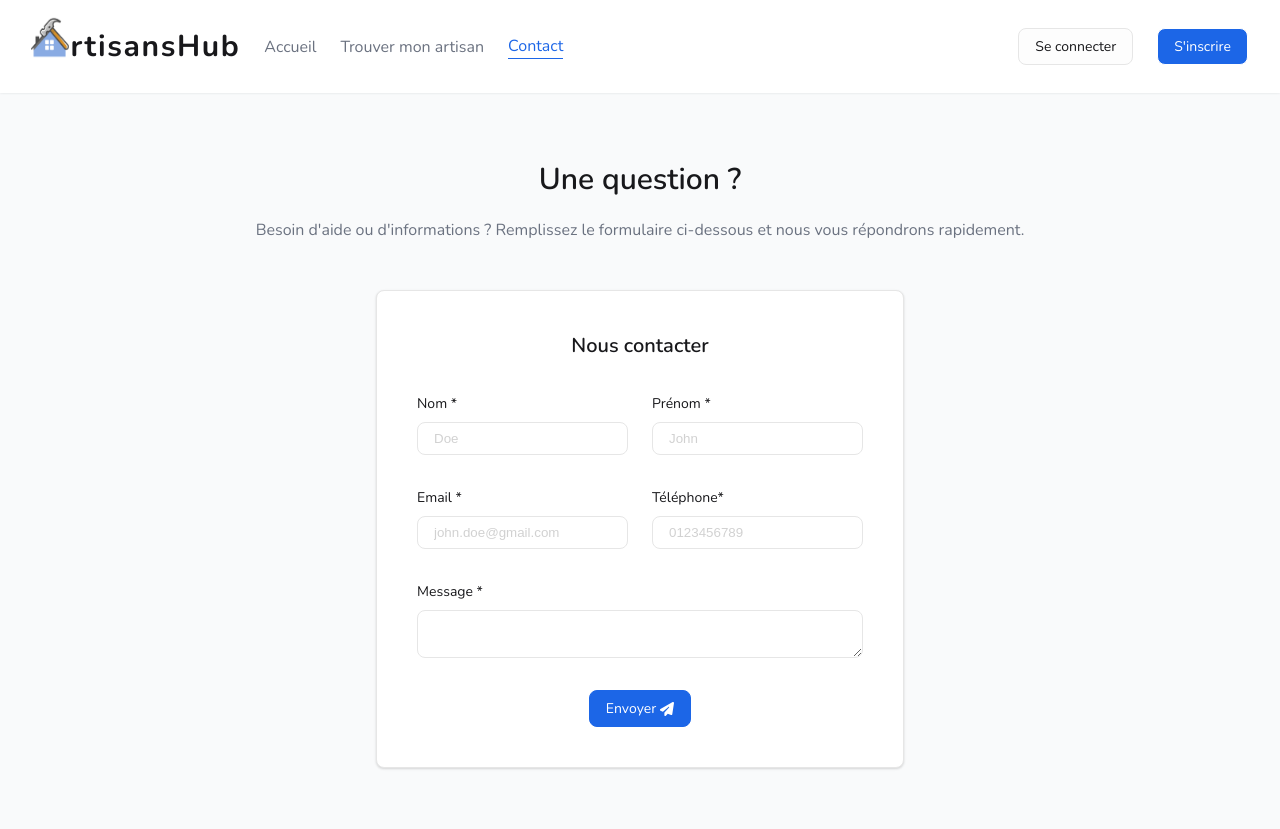
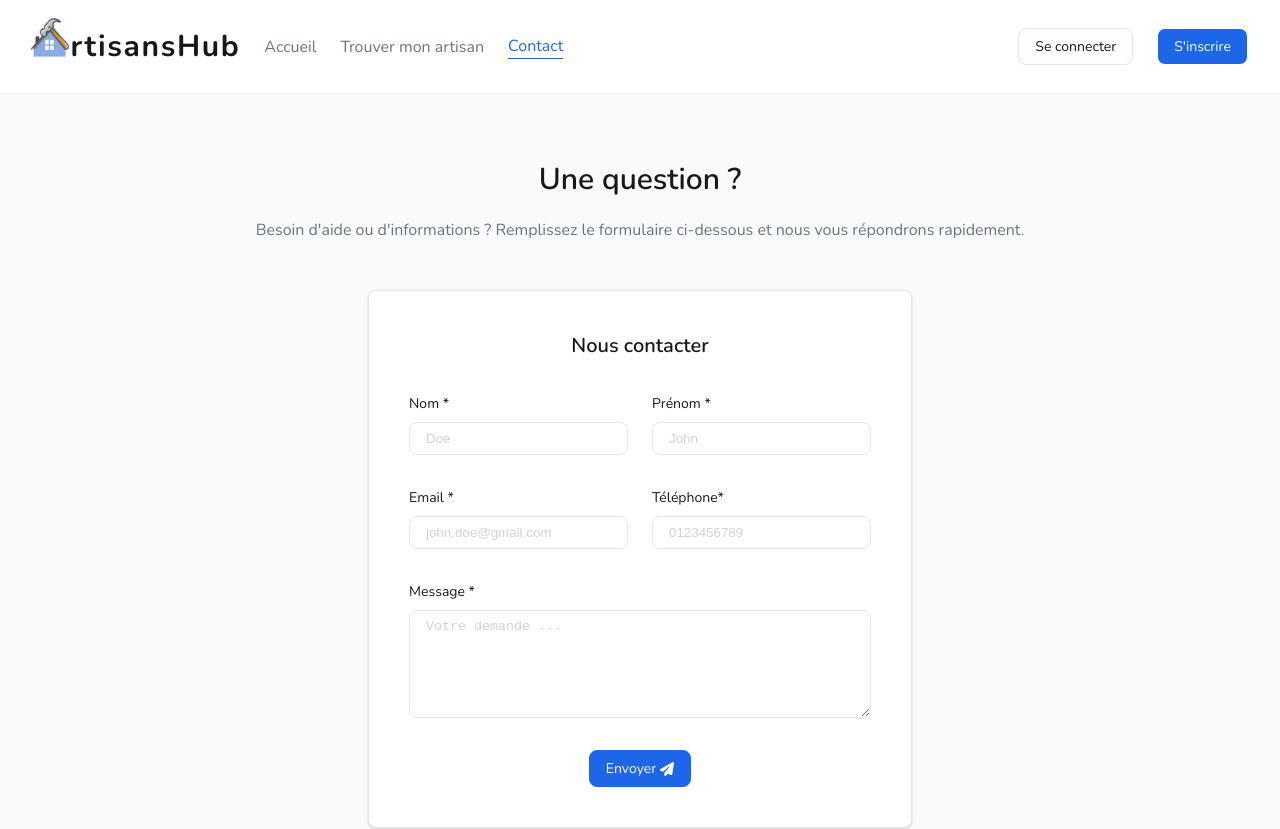
Before and after one commit to David-Hoang/artisanshub-front, a React (Vite) app: page /contactez-nous in a window 1280 px wide. Shown: the top 829 px of the page. Built offline with nearby package versions, Linux system fonts and the light colour scheme; no server answers.

Commit message:
update contact form design

```diff
--- a/src/components/layout/NavMenu.jsx
+++ b/src/components/layout/NavMenu.jsx
@@ -6,17 +6,17 @@ function NavMenu({closeMobileMenu}) {
 
     return (
         <>
-            <li className={location.pathname === '/' && "active-menu"}>
+            <li className={location.pathname === '/' ? "active-menu" : ""}>
                 <Link to="/" onClick={closeMobileMenu}>
                     Accueil
                 </Link>
             </li>
-            <li className={location.pathname === '/trouver-artisan' && "active-menu"}>
+            <li className={location.pathname === '/trouver-artisan' ? "active-menu" : ""}>
                 <Link to="/trouver-artisan" onClick={closeMobileMenu}>
                     Trouver mon artisan
                 </Link>
             </li>
-            <li className={location.pathname === '/contactez-nous' && "active-menu"}>
+            <li className={location.pathname === '/contactez-nous' ? "active-menu" : ""}>
                 <Link to="/contactez-nous" onClick={closeMobileMenu}>
                     Contact
                 </Link>
--- a/src/components/layout/NavMenu.scss
+++ b/src/components/layout/NavMenu.scss
@@ -7,7 +7,6 @@ li {
         border-bottom: 1px var.$primary solid;
         &>a {
             color : var.$primary !important;
-            // font-weight: 600;
         }
     }
     a {
--- a/src/pages/contact/Contact.jsx
+++ b/src/pages/contact/Contact.jsx
@@ -66,7 +66,10 @@ function Contact() {
                 </div>
 
                 <TextArea
+                    id="message"
                     label="Message *"
+                    rows="6"
+                    placeholder="Votre demande ..."
                     value={guessContact.message_content}
                     onChange={(e) => { setGuessContact({...guessContact, message_content : e.target.value}) }}
                 />
--- a/src/pages/contact/Contact.scss
+++ b/src/pages/contact/Contact.scss
@@ -30,15 +30,19 @@ main#main-contact-page{
     }
 
     form#guess-contact-form {
+        @include mxn.shadow-thin;
+
+        background-color: var.$full-white;
+        padding : 2.5rem;
+        border : 1px #e6e6e6 solid ;
+        border-radius: var.$rounded-lg;
+
         display: flex;
         flex-direction: column;
         gap: var.$gap-2xl;
 
-        @include mxn.shadow-thin;
-        background-color: var.$full-white;
-        padding : 2.5rem;
-        border : 1px #e6e6e6 solid ;
-        border-radius: var.$rounded-lg;
+        width: 100%;
+        max-width: 34rem;
 
         h3 {
             font-size : var.$txt-xl;
@@ -55,6 +59,10 @@ main#main-contact-page{
                 flex-direction: row;
                 align-items: center;
                 gap : var.$gap-xl;
+            }
+
+            div.input-wrapper {
+                width: 100%;
             }
         }
 
```
